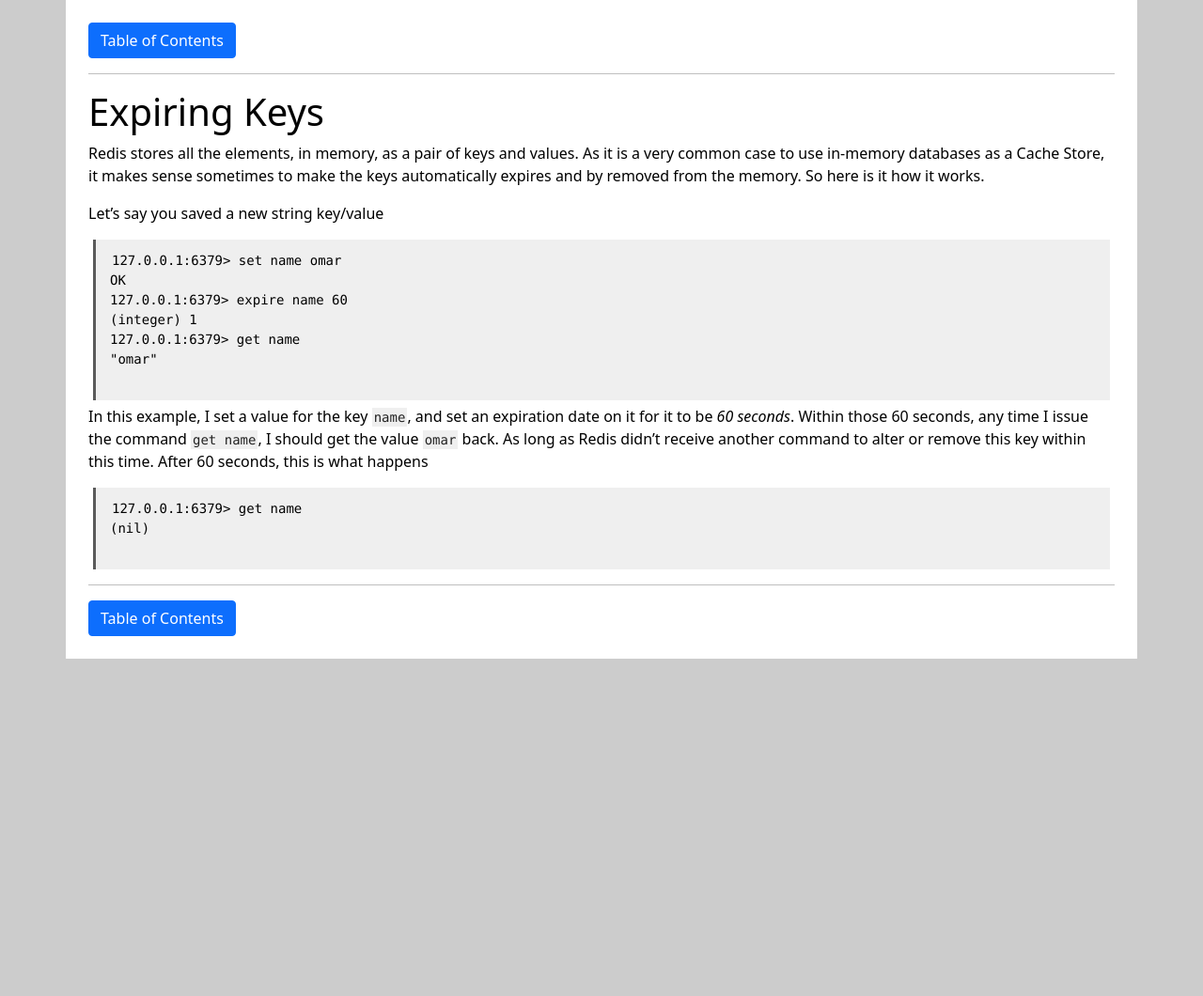
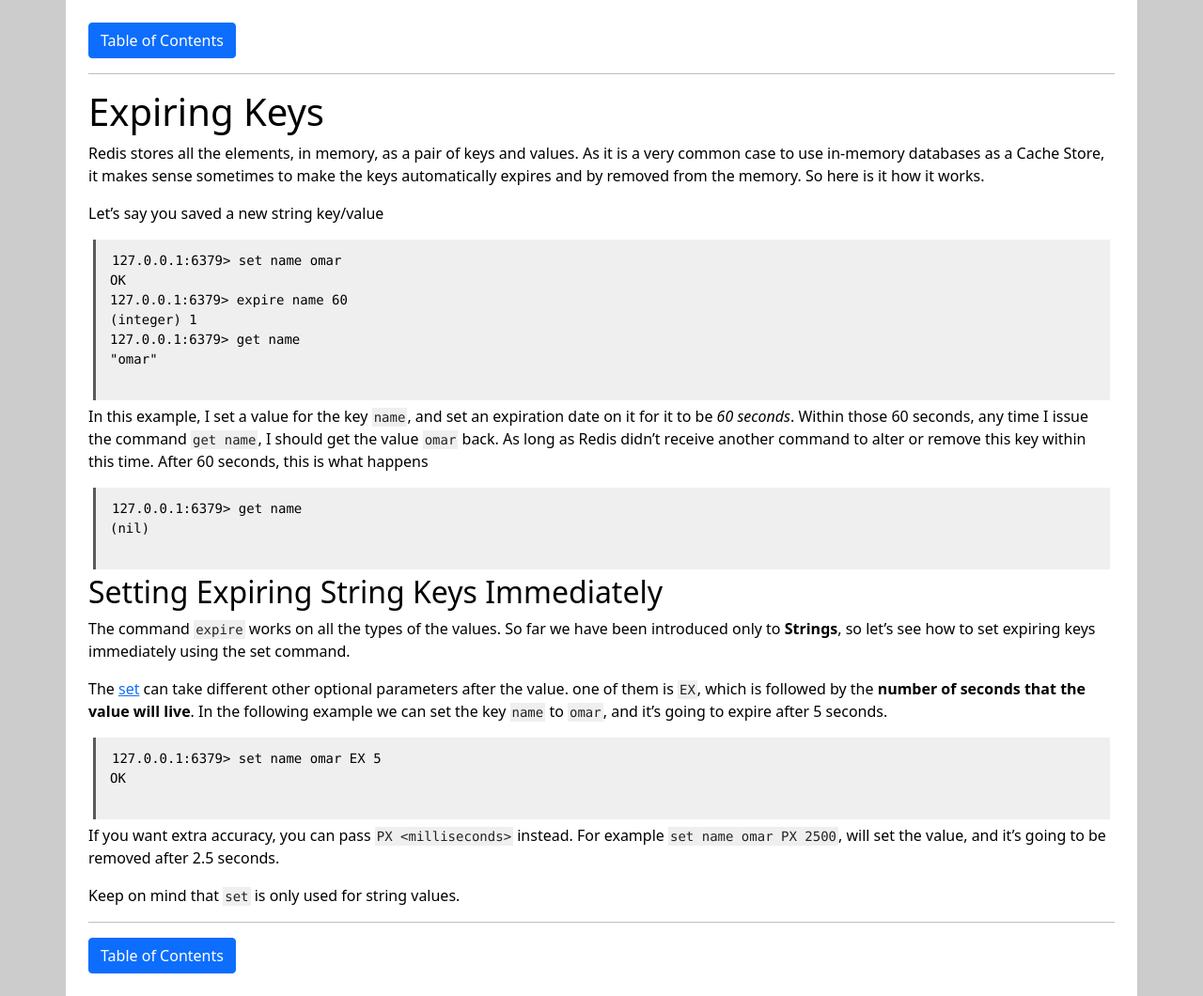
Before and after one commit to OmarQunsul/RedisByExample, a Jekyll site: the page built from expiring-keys.md, in a window 1280 px wide. Shown: the whole page at 94% size. Built offline with Jekyll 4.4.1, drawn with Linux system fonts in a browser that asks for light colours; before the commit the page ends 900 px from its top, so only the background shows below that.

Commit message:
More Content

````diff
--- a/expiring-keys.md
+++ b/expiring-keys.md
@@ -29,3 +29,22 @@ what happens
 127.0.0.1:6379> get name
 (nil)
 ```
+
+## Setting Expiring String Keys Immediately
+
+The command `expire` works on all the types of the values. So far we have been introduced only to **Strings**, so
+let's see how to set expiring keys immediately using the set command.
+
+The [set](https://redis.io/commands/set) can take different other optional parameters after the value.
+one of them is `EX`, which is followed by the **number of seconds that the value will live**. In the
+following example we can set the key `name` to `omar`, and it's going to expire after 5 seconds.
+
+```
+127.0.0.1:6379> set name omar EX 5
+OK
+```
+
+If you want extra accuracy, you can pass `PX <milliseconds>` instead. For example `set name omar PX 2500`, will
+set the value, and it's going to be removed after 2.5 seconds.
+
+Keep on mind that `set` is only used for string values.
````
